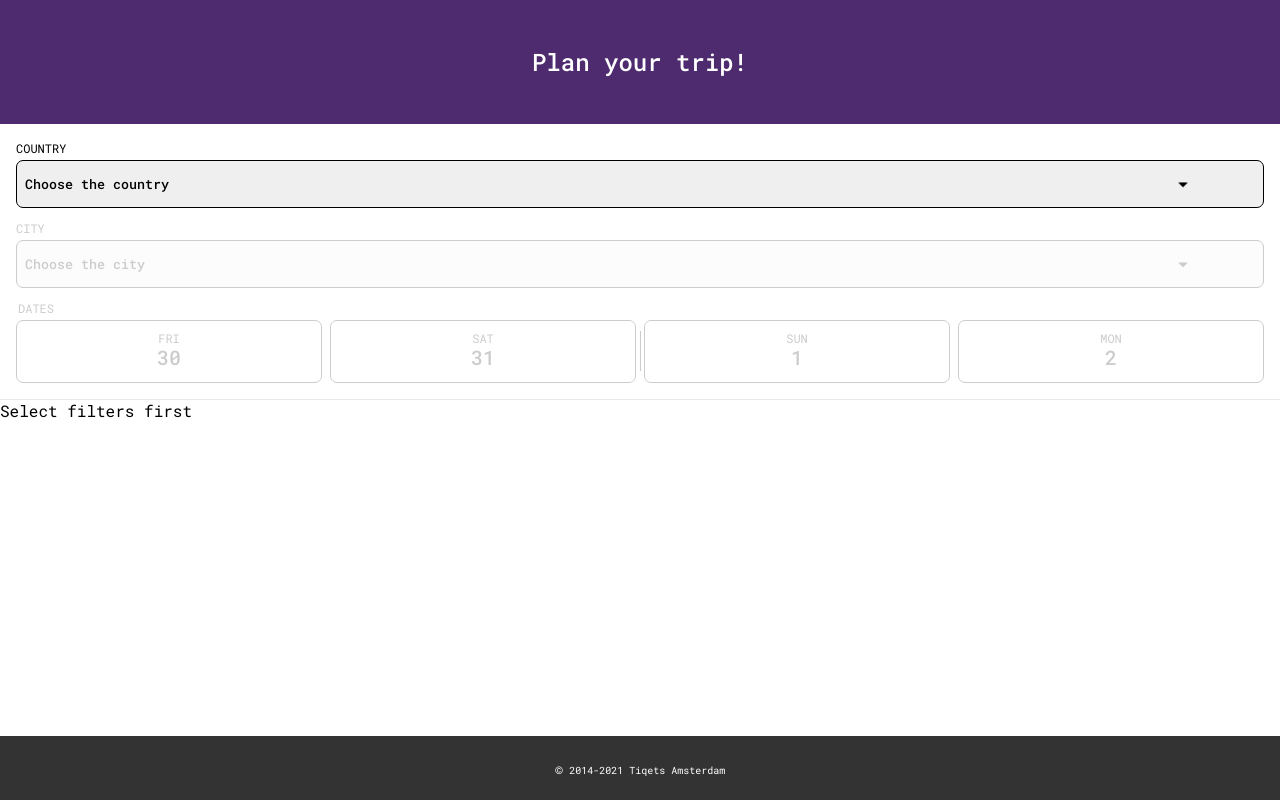
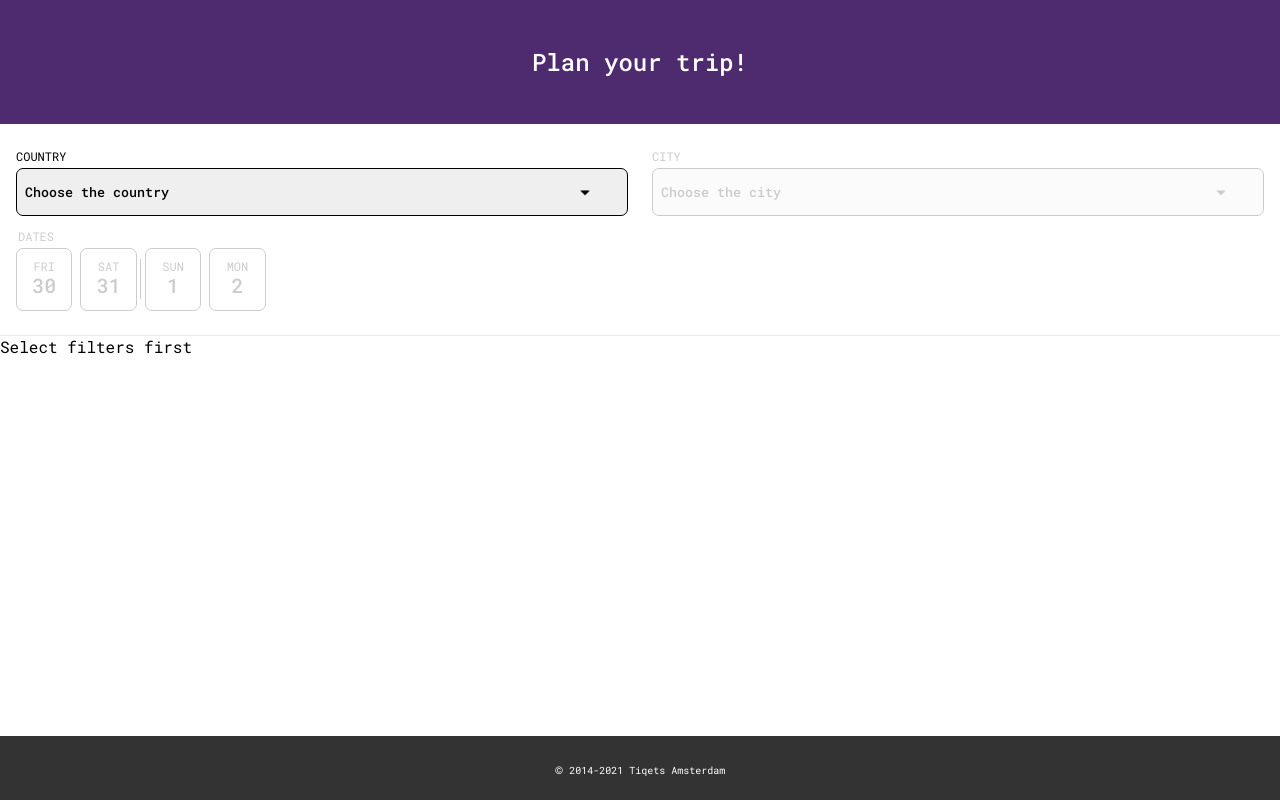
Before and after one commit to suh3yb/frontend-assignment-plan-your-trip, a React (Create React App) app: page / in a window 1280 px wide. Built offline with nearby package versions, Linux system fonts and the light colour scheme; data requests are answered from the project's data file.

Commit message:
change Select name to Filter, update and improve TripPlanner

```diff
--- a/src/components/Select.tsx
+++ b/src/components/Filter.tsx
@@ -1,19 +1,21 @@
 import React, { useCallback, useMemo } from 'react';
 import { addDisabledClass } from '../utils/classNameHelpers';
-import './select.css';
+import './filter.css';
 
 interface Props {
   label: string;
   defaultOption: string;
   options?: string[];
   setValue: React.Dispatch<React.SetStateAction<string>>;
+  className?: string;
 }
 
-const Select: React.FC<Props> = ({
+const Filter: React.FC<Props> = ({
   label,
   defaultOption,
   options,
   setValue,
+  className,
 }) => {
   const handleChange = useCallback(
     (event: React.ChangeEvent<HTMLSelectElement>) => {
@@ -32,10 +34,13 @@ const Select: React.FC<Props> = ({
     [options]
   );
 
-  const selectionElemClass = useMemo(
-    () => addDisabledClass('selection', !options),
-    [options]
-  );
+  const selectionElemClass = useMemo(() => {
+    let baseClass = addDisabledClass('filter', !options);
+    if (className) {
+      baseClass += ` ${className}`;
+    }
+    return baseClass;
+  }, [options, className]);
 
   const selectElemId = useMemo(
     () => `${label}-${defaultOption}`,
@@ -44,12 +49,12 @@ const Select: React.FC<Props> = ({
 
   return (
     <div className={selectionElemClass}>
-      <label className="selection__label" htmlFor={selectElemId}>
+      <label className="filter__label" htmlFor={selectElemId}>
         {label}
       </label>
       <select
         id={selectElemId}
-        className="selection__select"
+        className="filter__select"
         defaultValue=""
         onChange={handleChange}
       >
@@ -60,4 +65,4 @@ const Select: React.FC<Props> = ({
   );
 };
 
-export default Select;
+export default Filter;
--- a/src/components/TripPlanner.tsx
+++ b/src/components/TripPlanner.tsx
@@ -1,19 +1,16 @@
 import React, { useCallback, useEffect, useMemo, useState } from 'react';
-import Select from './Select';
-import DatePicker from './DatePicker';
-import ProductCard from './ProductCard';
 import {
   LocationsResponse,
   DatesResponse,
   ProductsResponse,
   Cities,
 } from '../types';
-import {
-  getDiscountedPrice,
-  mapCityResponseToCitiesObj,
-} from '../utils/dataHelpers';
+import { mapCityResponseToCitiesObj } from '../utils/dataHelpers';
+import Filter from './Filter';
+import DatePicker from './DatePicker';
+import Products from './Products';
+import { ReactComponent as Spinner } from '../assets/spinner.svg';
 import './tripPlanner.css';
-import Products from './Products';
 
 const TripPlanner: React.FC = () => {
   const [locations, setLocations] = useState<LocationsResponse | undefined>();
@@ -107,36 +104,40 @@ const TripPlanner: React.FC = () => {
   }, [selectedCity, selectedDate]);
 
   if (error) {
-    return <h1>{error}</h1>;
+    return <p className="error-message">{error}</p>;
   }
 
   if (!locations || !dates) {
-    return <h1>Spinner</h1>;
+    return <Spinner className="spinner" />;
   }
 
   return (
-    <div className="intro-appear">
+    <>
       <div className="selection-wrapper">
-        <Select
+        <Filter
+          className="selection-wrapper__filter"
           label="Country"
           defaultOption="Choose the country"
           options={Object.keys(locations)}
           setValue={setSelectedCountry}
         />
-        <Select
+        <Filter
+          className="selection-wrapper__filter"
           label="City"
           defaultOption="Choose the city"
           options={cities && Object.keys(cities)}
           setValue={setSelectedCity}
         />
         <DatePicker
+          className="selection-wrapper__date-picker"
           disabled={!selectedCity}
           options={dates}
           setValue={setSelectedDate}
         />
       </div>
+      <div className="page-separator" />
       <Products products={products} />
-    </div>
+    </>
   );
 };
 
--- a/src/components/select.css
+++ b/src/components/filter.css
@@ -1,22 +1,22 @@
-.selection {
+.filter {
   display: flex;
   flex-direction: column;
   align-items: flex-start;
   margin-bottom: 12px;
 }
 
-.selection--disabled {
+.filter--disabled {
   opacity: 0.2;
   pointer-events: none;
 }
 
-.selection__label {
+.filter__label {
   margin-bottom: 4px;
   text-transform: uppercase;
   font-size: 12px;
 }
 
-.selection__select {
+.filter__select {
   -moz-appearance: none; /* Firefox */
   -webkit-appearance: none; /* Safari and Chrome */
   appearance: none;
@@ -36,8 +36,8 @@
   background-size: 12px;
 }
 
-.selection__select:active,
-.selection__select:focus,
-.selection__select:focus-visible {
+.filter__select:active,
+.filter__select:focus,
+.filter__select:focus-visible {
   outline-color: var(--primary-bg-light);
 }
--- a/src/components/tripPlanner.css
+++ b/src/components/tripPlanner.css
@@ -1,25 +1,37 @@
-@keyframes appear {
-  0% {
-    transform: scale(0.9);
-    opacity: 0;
-  }
-
-  80% {
-    opacity: 1;
-  }
-
-  100% {
-    transform: scale(1);
-  }
+.error-message {
+  margin: 24px;
+  text-align: center;
+  color: var(--text-important);
 }
 
-.intro-appear {
-  animation-name: appear;
-  animation-duration: 0.7s;
-  animation-fill-mode: forwards;
+.spinner {
+  margin: auto;
 }
 
 .selection-wrapper {
-  padding: var(--padding-page-mobile);
-  border-bottom: 1px solid var(--border-transparent);
+  padding: 24px var(--padding-page-mobile);
 }
+
+.page-separator {
+  height: 1px;
+  width: 100vw;
+  background-color: var(--border-transparent);
+}
+
+@media (min-width: 768px) {
+  .error-message {
+    max-width: var(--max-width);
+  }
+
+  .selection-wrapper {
+    display: flex;
+    flex-wrap: wrap;
+    justify-content: space-between;
+    max-width: var(--max-width);
+    margin: 0 auto;
+  }
+
+  .selection-wrapper__filter {
+    flex: 0 0 calc(50% - 12px);
+  }
+}
```
